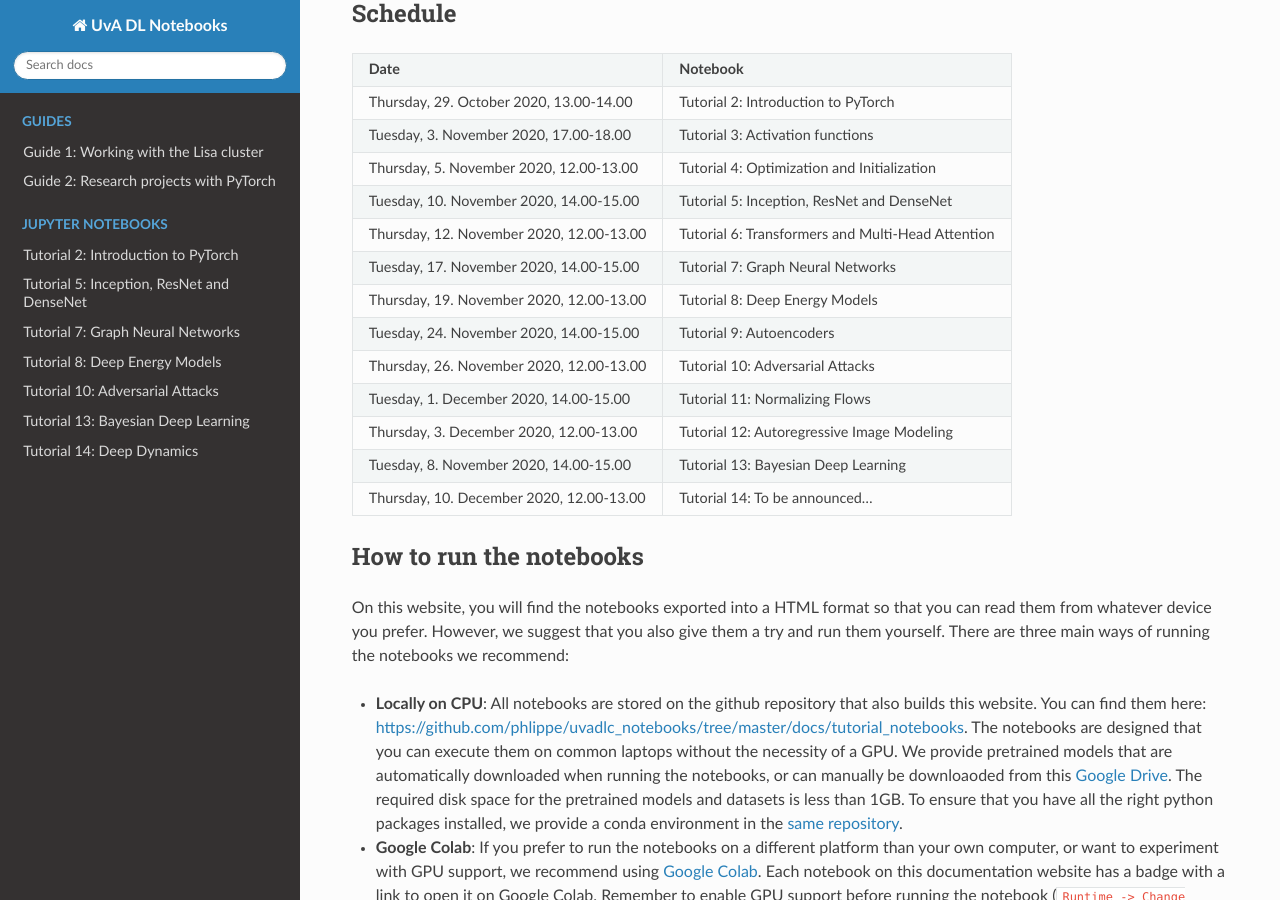
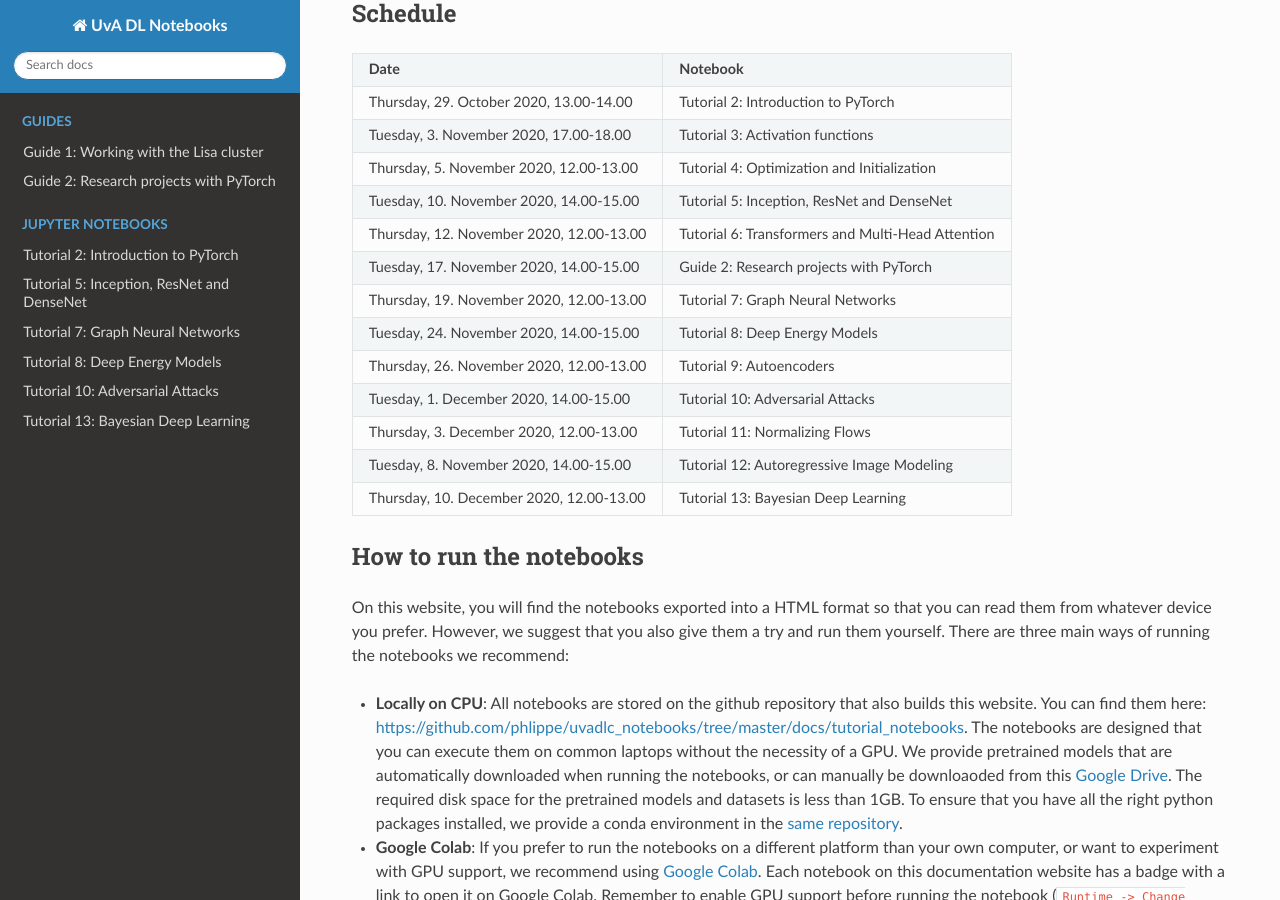
Before and after one commit to phlippe/uvadlc_notebooks, a Sphinx documentation site: the page built from docs/index.rst, in a window 1280 px wide and 900 px high, scrolled down 523 px. Built offline with Sphinx 7.4.7 and the Read the Docs theme 2.0.0, drawn with Linux system fonts in a browser that asks for light colours; pages that are not in the unit, such as notebooks, are missing from menus; some of the changed text lies outside the part shown.

Commit message:
Updating the schedule

```diff
--- a/docs/index.rst
+++ b/docs/index.rst
@@ -37,21 +37,21 @@
 +------------------------------------------+---------------------------------------------------+
 | Thursday, 12. November 2020, 12.00-13.00 | Tutorial 6: Transformers and Multi-Head Attention |
 +------------------------------------------+---------------------------------------------------+
-| Tuesday, 17. November 2020, 14.00-15.00  | Tutorial 7: Graph Neural Networks                 |
+| Tuesday, 17. November 2020, 14.00-15.00  | Guide 2: Research projects with PyTorch           |
 +------------------------------------------+---------------------------------------------------+
-| Thursday, 19. November 2020, 12.00-13.00 | Tutorial 8: Deep Energy Models                    |
+| Thursday, 19. November 2020, 12.00-13.00 | Tutorial 7: Graph Neural Networks                 |
 +------------------------------------------+---------------------------------------------------+
-| Tuesday, 24. November 2020, 14.00-15.00  | Tutorial 9: Autoencoders                          |
+| Tuesday, 24. November 2020, 14.00-15.00  | Tutorial 8: Deep Energy Models                    |
 +------------------------------------------+---------------------------------------------------+
-| Thursday, 26. November 2020, 12.00-13.00 | Tutorial 10: Adversarial Attacks                  |
+| Thursday, 26. November 2020, 12.00-13.00 | Tutorial 9: Autoencoders                          |
 +------------------------------------------+---------------------------------------------------+
-| Tuesday, 1. December 2020, 14.00-15.00   | Tutorial 11: Normalizing Flows                    |
+| Tuesday, 1. December 2020, 14.00-15.00   | Tutorial 10: Adversarial Attacks                  |
 +------------------------------------------+---------------------------------------------------+
-| Thursday, 3. December 2020, 12.00-13.00  | Tutorial 12: Autoregressive Image Modeling        |
+| Thursday, 3. December 2020, 12.00-13.00  | Tutorial 11: Normalizing Flows                    |
 +------------------------------------------+---------------------------------------------------+
-| Tuesday, 8. November 2020, 14.00-15.00   | Tutorial 13: Bayesian Deep Learning               |
+| Tuesday, 8. November 2020, 14.00-15.00   | Tutorial 12: Autoregressive Image Modeling        |
 +------------------------------------------+---------------------------------------------------+
-| Thursday, 10. December 2020, 12.00-13.00 | Tutorial 14: To be announced...                   |
+| Thursday, 10. December 2020, 12.00-13.00 | Tutorial 13: Bayesian Deep Learning               |
 +------------------------------------------+---------------------------------------------------+
 
 How to run the notebooks
@@ -124,8 +124,6 @@
 
 - Lecture 14: Deep Dynamics
 
-   - Tutorial 14: To be announced...
-
 
 Feedback and Contribution
 -------------------------
```
Also changed, not shown: other parts of docs/index.rst (+1 -2 lines).
